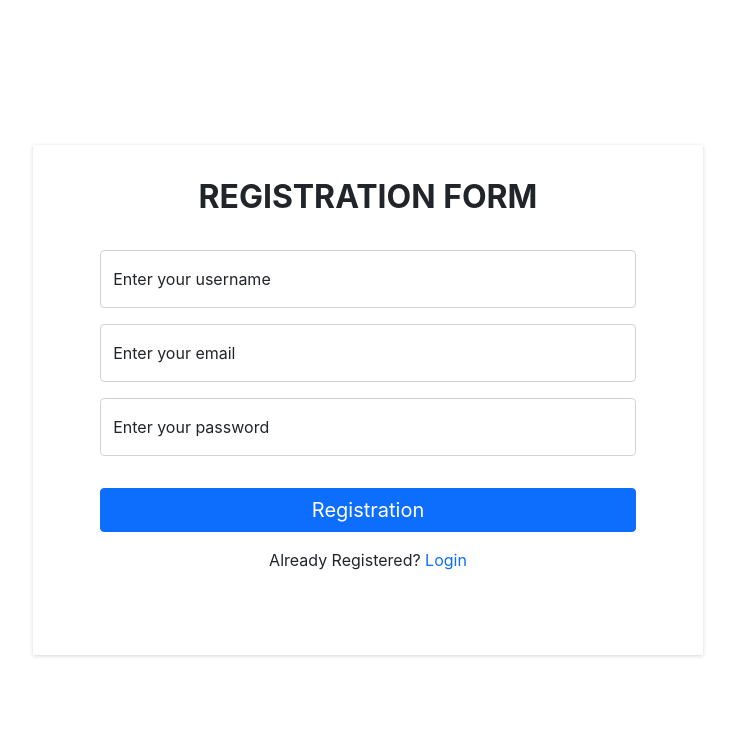
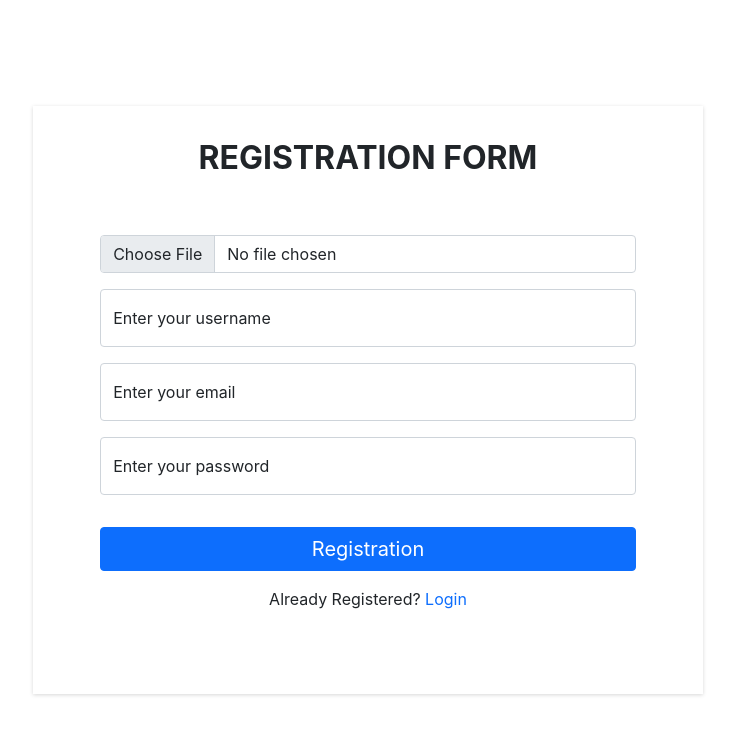
Before and after one commit to pabon98/creative-agency-client, a React (Create React App) app: page /registration in a window 1280 px wide. Shown: the top 734 px of the page, without its empty margins (272-1007 px from the left). Built offline with nearby package versions, Linux system fonts and the light colour scheme; no server answers.

Commit message:
error & success message fixed for registration component

```diff
--- a/src/Components/Registration/Registration.js
+++ b/src/Components/Registration/Registration.js
@@ -1,4 +1,4 @@
-import React from "react";
+import React, { useEffect } from "react";
 import "./Registration.css";
 import Input from "../Input/Input";
 import Button from "../Button/Button";
@@ -9,9 +9,10 @@ import { ToastContainer, toast } from "react-toastify";
 import 'react-toastify/dist/ReactToastify.css';
 
 const Registration = () => {
-  const { error, RegisterWithEmail, setEmail, setPassword, setName, user,  } = useFirebase();
+  const { error, setError, RegisterWithEmail, email, setEmail, password, setPassword, name, setName, user, setUser  } = useFirebase();
   const handleSubmit = (e) => {
     e.preventDefault();
+
   };
   const handleEmail = (e) => {
     setEmail(e.target.value);
@@ -22,21 +23,49 @@ const Registration = () => {
   const handleName = (e) => {
     setName(e.target.value);
   };
+  const handleImage = (e) => {
+    setUser((prevUser) => ({ ...prevUser, image: e.target.files[0] }));
+  };
 
-  const notify = () => toast(" Successfully Registered!!", {
-    position: "top-center",
-    autoClose: 2000,
-  });
   const handleClick = () => {
     RegisterWithEmail();
-    notify();
+
+    //validation check
+    if(user && name && email && password){
+      setError('')
+      toast.success('Registration successful!', {
+        position: toast.POSITION.TOP_CENTER,
+      });
+    } else{
+      setError("Please fill out all fields");
+    }
   };
+  useEffect(() => {
+    if (error) {
+      const errorTimer = setTimeout(() => {
+        setError('');
+      }, 2000);
+      return () => clearTimeout(errorTimer);
+    }
+  }, [setError, error]);
   return (
     <Container>
       <div className="registrationFormMainDiv">
         <div className="registrationFormDiv">
           <h2 className="registrationForm__title">registration Form</h2>
           <form onSubmit={handleSubmit} className="registrationForm">
+          <div>
+              <Input
+                type="file"
+                id="image"
+                name="image"
+                accept="image/*"
+                // isFloatingLabelInput={true}
+                onBlur={handleImage}
+                placeholder="Enter your username"
+                required
+              />
+            </div>
             <Input
               onBlur={handleName}
               isFloatingLabelInput={true}
@@ -45,7 +74,7 @@ const Registration = () => {
               value=""
               type="text"
               placeholder="Enter your username"
-              required
+
             />
             <Input
               onBlur={handleEmail}
@@ -67,7 +96,7 @@ const Registration = () => {
               placeholder="Enter your password"
               required
             />
-            <small className="m-2">{error}</small>
+            <small className="m-2 text-danger">{error}</small>
             <div className="mb-3">
               <Button
                 onClick={handleClick}
--- a/src/Components/hooks/useFirebase.js
+++ b/src/Components/hooks/useFirebase.js
@@ -22,7 +22,7 @@ const useFirebase = () => {
   const [name, setName] = useState("");
   const [email, setEmail] = useState("");
   const [password, setPassword] = useState("");
-  const [reload, setReload] = useState(false)
+
 
   let his = useHistory();
   const auth = getAuth();
@@ -91,7 +91,6 @@ const useFirebase = () => {
   }
   const handleLogOut = () => {
     setIsLoading(true);
-    setReload(false)
     setUser({});
     setError("");
     setName("");
@@ -128,17 +127,19 @@ const useFirebase = () => {
     handleGoogleSignIn,
     handleLogOut,
     RegisterWithEmail,
+    email,
     setEmail,
+    password,
     setPassword,
     setName,
     user,
+    setUser,
     error,
+    setError,
     signInusingEmailPassword,
     name,
     historychange,
     isLoading,
-    reload,
-    setReload
   };
 };
 
```
